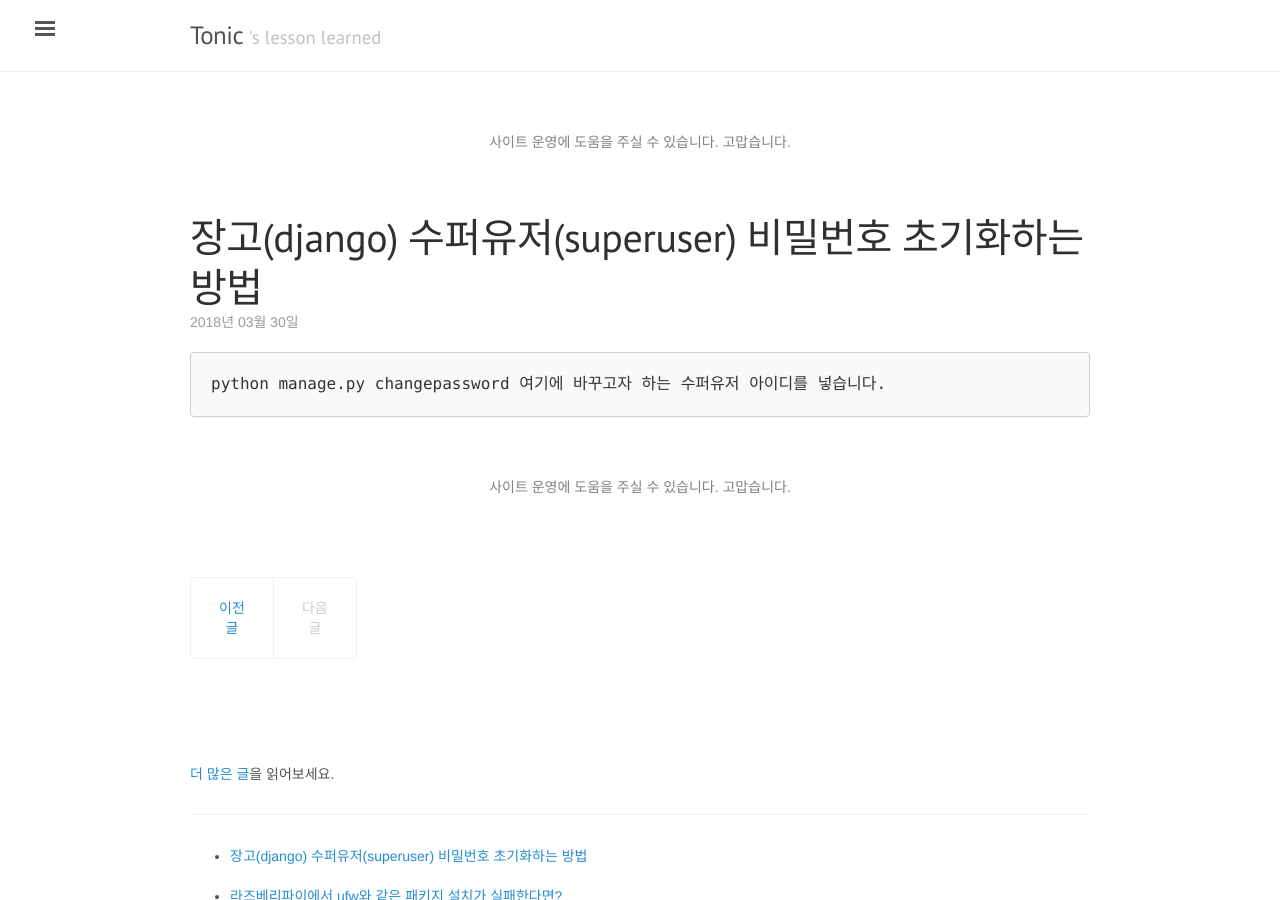
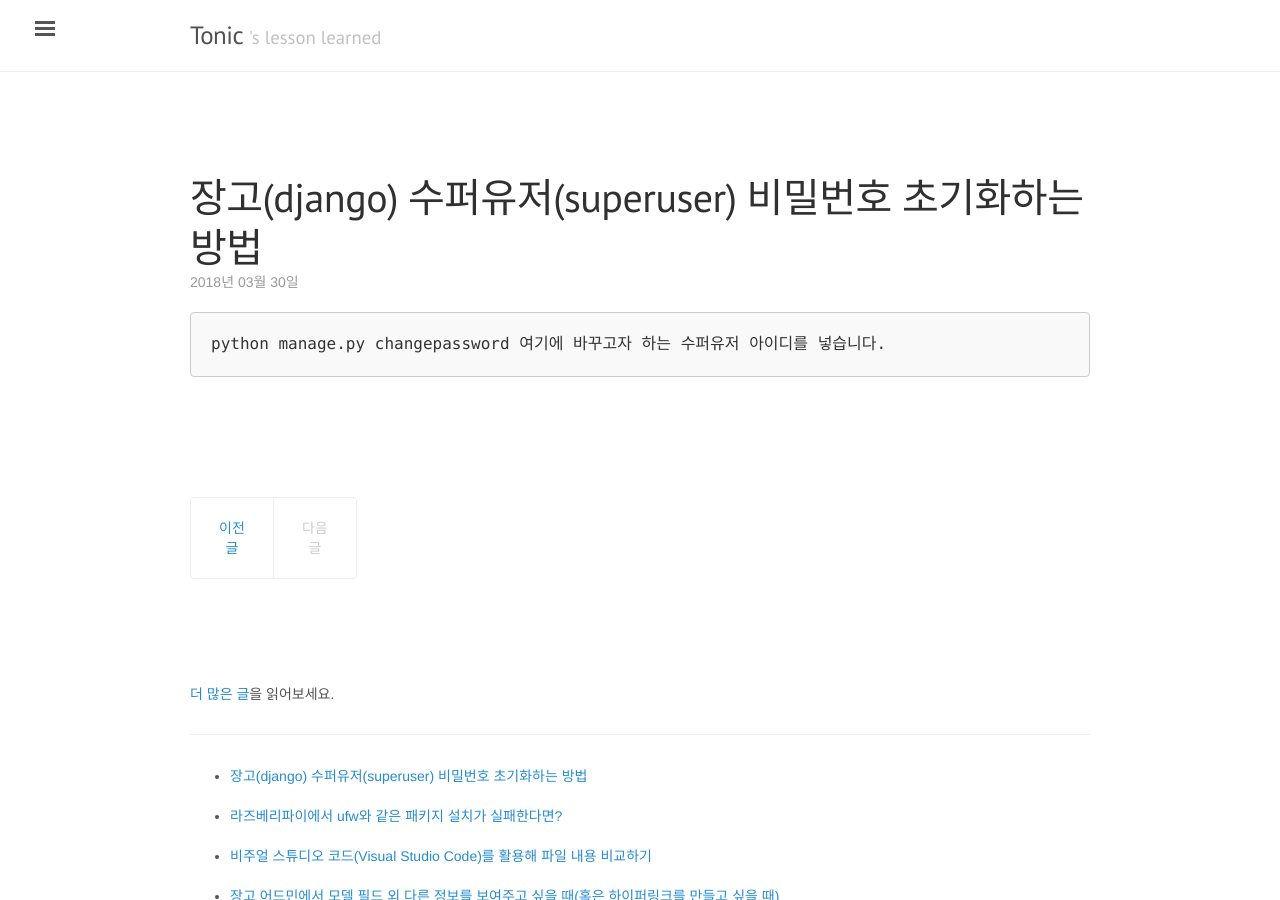
Before and after one commit to jwkcp/jwkcp.github.com, a Jekyll site: the page built from index.html, in a window 1280 px wide and 900 px high. Built offline with Jekyll 4.4.1, drawn with Linux system fonts in a browser that asks for light colours; the list of posts is cut into pages by our own code; comment, search, counter and statistics services are not loaded; some of the changed text lies outside the part shown.

Commit message:
광고 안내 문구 삭제

```diff
--- a/_includes/google_adsense.html
+++ b/_includes/google_adsense.html
@@ -1,4 +1,4 @@
-<p class="ad-notice">사이트 운영에 도움을 주실 수 있습니다. 고맙습니다.</p>
+<!-- <p class="ad-notice">사이트 운영에 도움을 주실 수 있습니다. 고맙습니다.</p> -->
 <!-- Google Adsense -->
 <script async src="//pagead2.googlesyndication.com/pagead/js/adsbygoogle.js"></script>
 <!-- jwkcp.github.io -->
```
